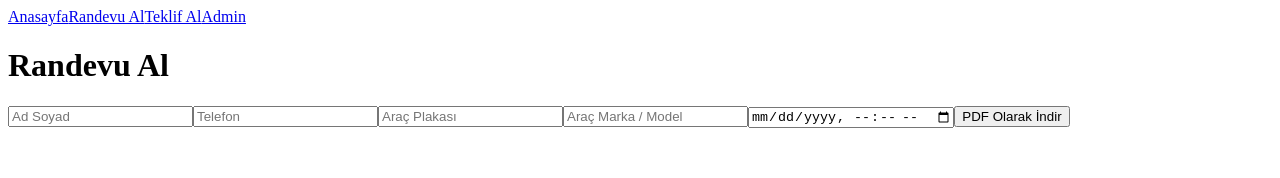
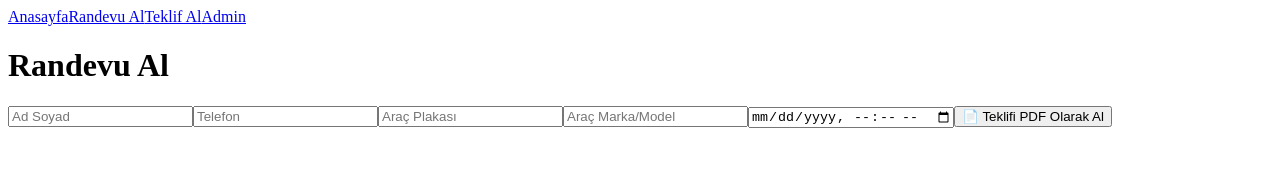
Before and after one commit to MasterBoy1616/Caliskanel-BCS-Teklif, a React (Vite) app in the folder frontend/: page /randevu in a window 1280 px wide. Shown: the top 178 px of the page. Built offline with nearby package versions, Linux system fonts and the light colour scheme.

Commit message:
Update Randevu.jsx

```diff
--- a/frontend/src/Randevu.jsx
+++ b/frontend/src/Randevu.jsx
@@ -1,80 +1,37 @@
-// frontend/src/Randevu.jsx
-
 import React, { useState } from "react";
 import { generatePdf } from "./pdfGenerator";
 
-const Randevu = () => {
+const Randevu = ({ fiyatBilgisi, parts, optionalParts }) => {
   const [formData, setFormData] = useState({
     adSoyad: "",
     telefon: "",
     plaka: "",
     arac: "",
-    randevuTarihi: "",
+    randevuTarihi: ""
   });
 
   const handleChange = (e) => {
-    const { name, value } = e.target;
-    setFormData((prev) => ({ ...prev, [name]: value }));
+    setFormData(prev => ({ ...prev, [e.target.name]: e.target.value }));
   };
 
   const handleSubmit = (e) => {
     e.preventDefault();
-    generatePdf(formData, "12345"); // Buradaki 12345 fiyatı, dinamik de yapılabilir.
+    generatePdf(formData, fiyatBilgisi, parts, optionalParts);
   };
 
   return (
-    <div className="flex flex-col items-center justify-center min-h-screen p-4">
+    <div className="flex flex-col items-center justify-center min-h-screen">
       <h1 className="text-3xl font-bold mb-6">Randevu Al</h1>
-      <form onSubmit={handleSubmit} className="flex flex-col gap-4 w-full max-w-md">
-        <input
-          type="text"
-          name="adSoyad"
-          value={formData.adSoyad}
-          onChange={handleChange}
-          placeholder="Ad Soyad"
-          className="p-2 border rounded"
-          required
-        />
-        <input
-          type="text"
-          name="telefon"
-          value={formData.telefon}
-          onChange={handleChange}
-          placeholder="Telefon"
-          className="p-2 border rounded"
-          required
-        />
-        <input
-          type="text"
-          name="plaka"
-          value={formData.plaka}
-          onChange={handleChange}
-          placeholder="Araç Plakası"
-          className="p-2 border rounded"
-          required
-        />
-        <input
-          type="text"
-          name="arac"
-          value={formData.arac}
-          onChange={handleChange}
-          placeholder="Araç Marka / Model"
-          className="p-2 border rounded"
-          required
-        />
-        <input
-          type="datetime-local"
-          name="randevuTarihi"
-          value={formData.randevuTarihi}
-          onChange={handleChange}
-          className="p-2 border rounded"
-          required
-        />
-        <button
-          type="submit"
-          className="bg-blue-600 text-white py-2 rounded hover:bg-blue-700 transition"
-        >
-          PDF Olarak İndir
+
+      <form onSubmit={handleSubmit} className="flex flex-col gap-4 w-80">
+        <input type="text" name="adSoyad" placeholder="Ad Soyad" onChange={handleChange} required className="p-2 border" />
+        <input type="tel" name="telefon" placeholder="Telefon" onChange={handleChange} required className="p-2 border" />
+        <input type="text" name="plaka" placeholder="Araç Plakası" onChange={handleChange} required className="p-2 border" />
+        <input type="text" name="arac" placeholder="Araç Marka/Model" onChange={handleChange} required className="p-2 border" />
+        <input type="datetime-local" name="randevuTarihi" onChange={handleChange} required className="p-2 border" />
+
+        <button type="submit" className="bg-blue-500 hover:bg-blue-700 text-white font-bold py-2 rounded">
+          📄 Teklifi PDF Olarak Al
         </button>
       </form>
     </div>
```
